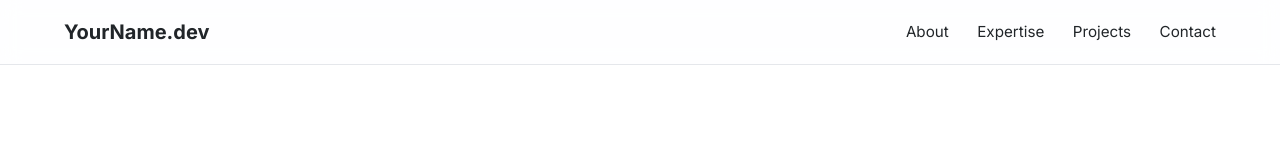
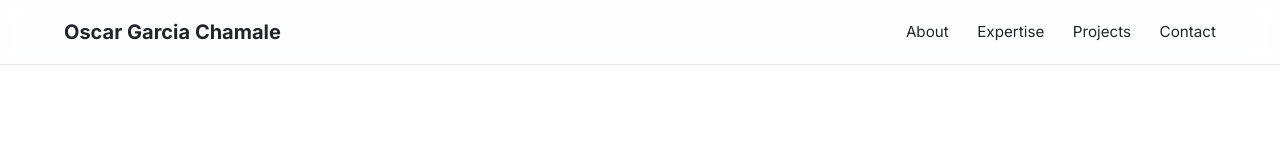
Before and after one commit to oscargarciachamale/oscargarciachamale.github.io, a plain HTML site: page index.html in a window 1280 px wide. Shown: the top 142 px of the page. Drawn offline with Linux system fonts and the light colour scheme; a script that the page names is missing.

Commit message:
Update logo name in header

```diff
--- a/index.html
+++ b/index.html
@@ -14,7 +14,7 @@
 
     <!-- Header / Navigation -->
     <header class="navbar">
-        <a href="#" class="logo">YourName.dev</a>
+        <a href="#" class="logo">Oscar Garcia Chamale</a>
         <button class="menu-toggle" aria-label="Toggle Navigation">&#9776;</button>
         <nav class="nav-links">
             <a href="#about">About</a>
```
